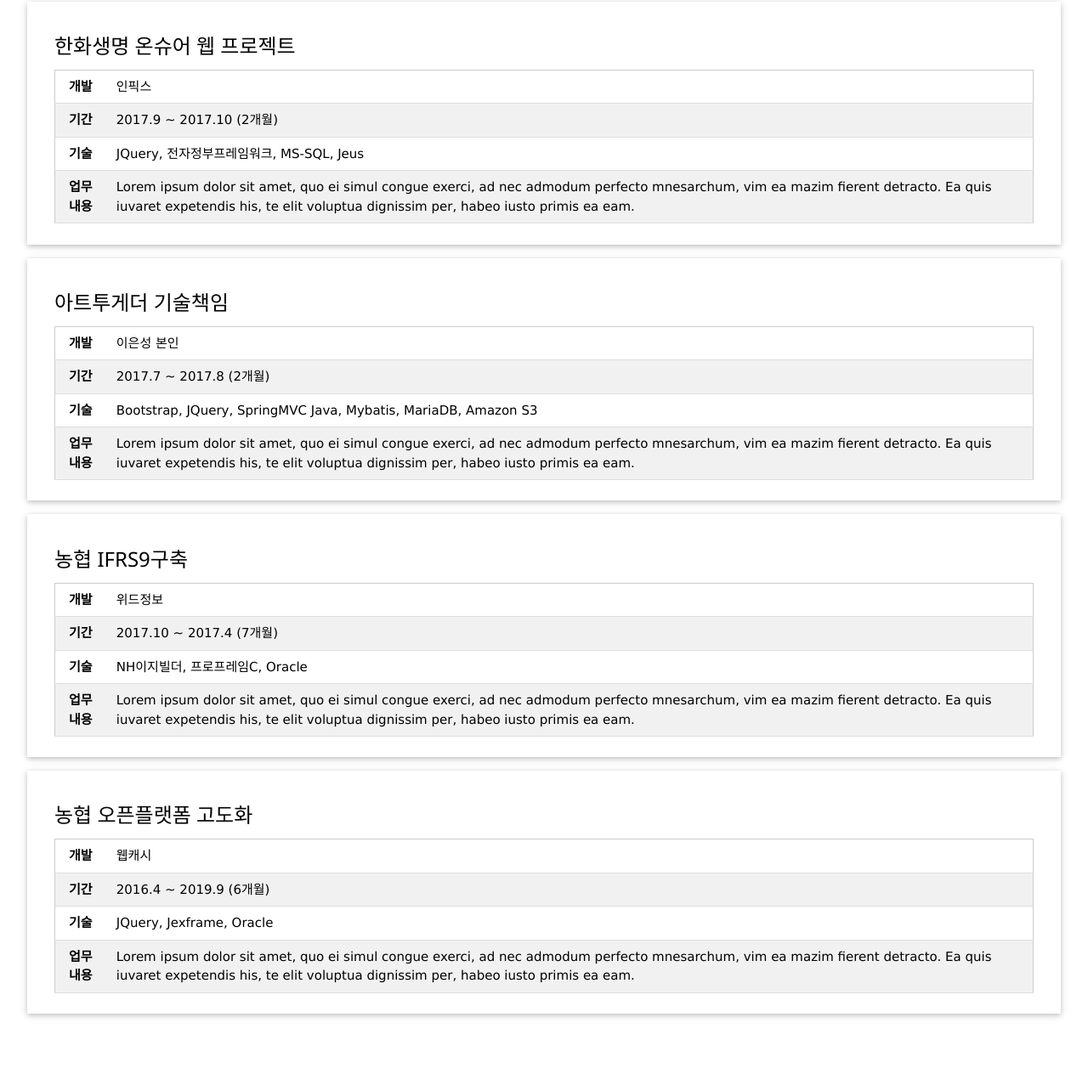
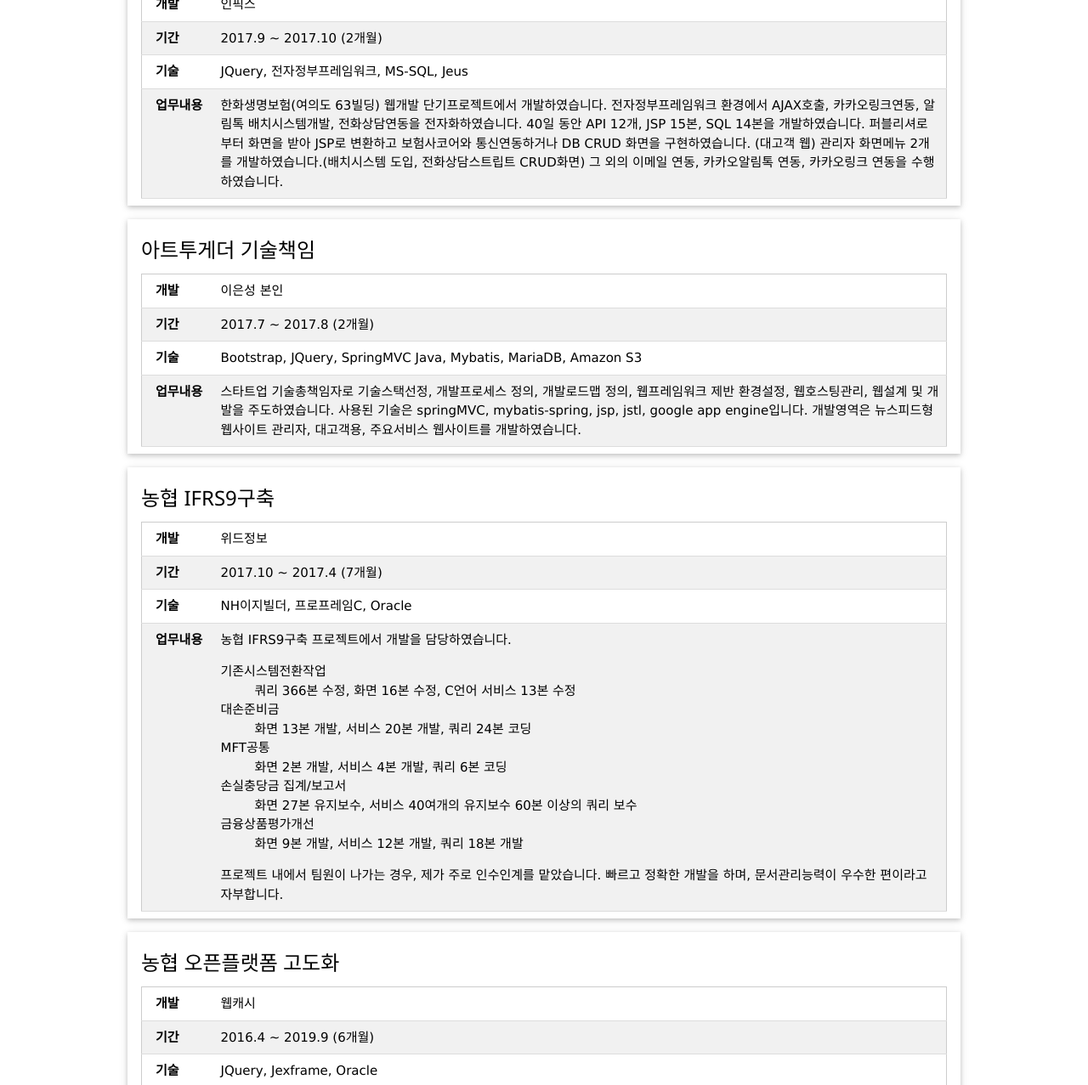
Before and after one commit to okskmk2/portfolio, a plain HTML site: page index.html in a window 1280 px wide. Shown: the part 372-1649 px from the top of the page at 85% size. Before the commit the page ends 1597 px from the top, so only its background shows below. Drawn offline with nearby package versions, Linux system fonts and the light colour scheme.

Commit message:
content class추가

```diff
--- a/index.html
+++ b/index.html
@@ -5,27 +5,33 @@
 <meta name="viewport" content="width=device-width, initial-scale=1">
 <link rel="stylesheet" href="https://www.w3schools.com/w3css/4/w3.css">
 <title>BHN - LES</title>
+<style type="text/css">
+th {
+	width: 85px;
+}
+</style>
 </head>
 <body>
-	<div class="w3-container">
-	<header class="w3-container w3-indigo"><h1>이은성 프로그래밍 경력정보</h1></header>
-		<nav class="w3-bar w3-black">
+	<header class="w3-indigo">
+		<h1 class="w3-content">이은성 프로그래밍 경력정보</h1>
+	</header>
+	<div class="w3-black">
+		<nav class="w3-bar w3-content">
 			<a href="index.html" class="w3-bar-item w3-button w3-hover-blue">경력사항</a><a
 				href="skill.html" class="w3-bar-item w3-button w3-hover-blue">기술목록</a><a
 				href="ref.html" class="w3-bar-item w3-button w3-hover-blue">개발참조</a><a
 				href="tutorial.html" class="w3-bar-item w3-button w3-hover-blue">자습서</a><a
 				href="contact.html" class="w3-bar-item w3-button w3-hover-blue">연락하기</a>
 		</nav>
-		<section class="w3-panel">
+	</div>
+	<section class="w3-content">
 		<h2>현재상황</h2>
-			<article class="w3-panel w3-card w3-padding-24 w3-orange">잡 인터뷰 완료, 확정대기
-				중</article>
-		</section>
-		<section class="w3-panel">
+		<article class="w3-panel w3-card w3-orange">
+			<p>잡 인터뷰 완료, 확정대기 중</p>
+		</article>
 		<h2>경력사항</h2>
 		<article>
-				<div class="w3-panel w3-card">
-					<div class="w3-container w3-padding-24">
+			<div class="w3-panel w3-card w3-padding">
 				<h3>한화생명 온슈어 웹 프로젝트</h3>
 				<table class="w3-table-all">
 					<tr>
@@ -42,16 +48,15 @@
 					</tr>
 					<tr>
 						<th>업무내용</th>
-								<td>Lorem ipsum dolor sit amet, quo ei simul congue exerci,
-									ad nec admodum perfecto mnesarchum, vim ea mazim fierent
-									detracto. Ea quis iuvaret expetendis his, te elit voluptua
-									dignissim per, habeo iusto primis ea eam.</td>
+						<td>한화생명보험(여의도 63빌딩) 웹개발 단기프로젝트에서 개발하였습니다. 전자정부프레임워크 환경에서
+							AJAX호출, 카카오링크연동, 알림톡 배치시스템개발, 전화상담연동을 전자화하였습니다. 40일 동안 API 12개,
+							JSP 15본, SQL 14본을 개발하였습니다. 퍼블리셔로부터 화면을 받아 JSP로 변환하고 보험사코어와
+							통신연동하거나 DB CRUD 화면을 구현하였습니다. (대고객 웹) 관리자 화면메뉴 2개를 개발하였습니다.(배치시스템
+							도입, 전화상담스트립트 CRUD화면) 그 외의 이메일 연동, 카카오알림톡 연동, 카카오링크 연동을 수행하였습니다.</td>
 					</tr>
 				</table>
 			</div>
-				</div>
-				<div class="w3-panel w3-card">
-					<div class="w3-container w3-padding-24">
+			<div class="w3-panel w3-card w3-padding">
 				<h3>아트투게더 기술책임</h3>
 				<table class="w3-table-all">
 					<tr>
@@ -69,16 +74,14 @@
 					</tr>
 					<tr>
 						<th>업무내용</th>
-								<td>Lorem ipsum dolor sit amet, quo ei simul congue exerci,
-									ad nec admodum perfecto mnesarchum, vim ea mazim fierent
-									detracto. Ea quis iuvaret expetendis his, te elit voluptua
-									dignissim per, habeo iusto primis ea eam.</td>
+						<td>스타트업 기술총책임자로 기술스택선정, 개발프로세스 정의, 개발로드맵 정의, 웹프레임워크 제반 환경설정,
+							웹호스팅관리, 웹설계 및 개발을 주도하였습니다. 사용된 기술은 springMVC, mybatis-spring,
+							jsp, jstl, google app engine입니다. 개발영역은 뉴스피드형 웹사이트 관리자, 대고객용,
+							주요서비스 웹사이트를 개발하였습니다.</td>
 					</tr>
 				</table>
 			</div>
-				</div>
-				<div class="w3-panel w3-card">
-					<div class="w3-container w3-padding-24">
+			<div class="w3-panel w3-card w3-padding">
 				<h3>농협 IFRS9구축</h3>
 				<table class="w3-table-all">
 					<tr>
@@ -95,16 +98,25 @@
 					</tr>
 					<tr>
 						<th>업무내용</th>
-								<td>Lorem ipsum dolor sit amet, quo ei simul congue exerci,
-									ad nec admodum perfecto mnesarchum, vim ea mazim fierent
-									detracto. Ea quis iuvaret expetendis his, te elit voluptua
-									dignissim per, habeo iusto primis ea eam.</td>
+						<td>농협 IFRS9구축 프로젝트에서 개발을 담당하였습니다.
+							<dl>
+								<dt>기존시스템전환작업</dt>
+								<dd>쿼리 366본 수정, 화면 16본 수정, C언어 서비스 13본 수정</dd>
+								<dt>대손준비금</dt>
+								<dd>화면 13본 개발, 서비스 20본 개발, 쿼리 24본 코딩</dd>
+								<dt>MFT공통</dt>
+								<dd>화면 2본 개발, 서비스 4본 개발, 쿼리 6본 코딩</dd>
+								<dt>손실충당금 집계/보고서</dt>
+								<dd>화면 27본 유지보수, 서비스 40여개의 유지보수 60본 이상의 쿼리 보수</dd>
+								<dt>금융상품평가개선</dt>
+								<dd>화면 9본 개발, 서비스 12본 개발, 쿼리 18본 개발</dd>
+							</dl> 프로젝트 내에서 팀원이 나가는 경우, 제가 주로 인수인계를 맡았습니다. 빠르고 정확한 개발을 하며, 문서관리능력이
+							우수한 편이라고 자부합니다.
+						</td>
 					</tr>
 				</table>
 			</div>
-				</div>
-				<div class="w3-panel w3-card">
-					<div class="w3-container w3-padding-24">
+			<div class="w3-panel w3-card w3-padding">
 				<h3>농협 오픈플랫폼 고도화</h3>
 				<table class="w3-table-all">
 					<tr>
@@ -121,16 +133,13 @@
 					</tr>
 					<tr>
 						<th>업무내용</th>
-								<td>Lorem ipsum dolor sit amet, quo ei simul congue exerci,
-									ad nec admodum perfecto mnesarchum, vim ea mazim fierent
-									detracto. Ea quis iuvaret expetendis his, te elit voluptua
-									dignissim per, habeo iusto primis ea eam.</td>
+						<td>농협 오픈플랫폼 고도화 프로젝트에서 API팀에서 개발을 하였습니다. JAVA, ORACLE SQL
+							기술을 사용하였습니다. 업무내용은 채널링으로, 제휴기관정보조회와 관련된 업무를 개발하였습니다. 16개의 API를
+							개발하였습니다. JSP 16본, JAVA20본, SQL 20본</td>
 					</tr>
 				</table>
 			</div>
-				</div>
 		</article>
 	</section>
-	</div>
 </body>
 </html>
```
Also changed, not shown: contact.html (+11 -5 lines), ref.html (+7 -5 lines), skill.html (+8 -4 lines), tutorial.html (+8 -4 lines). Lines whose indentation alone changed are shown as unchanged.
